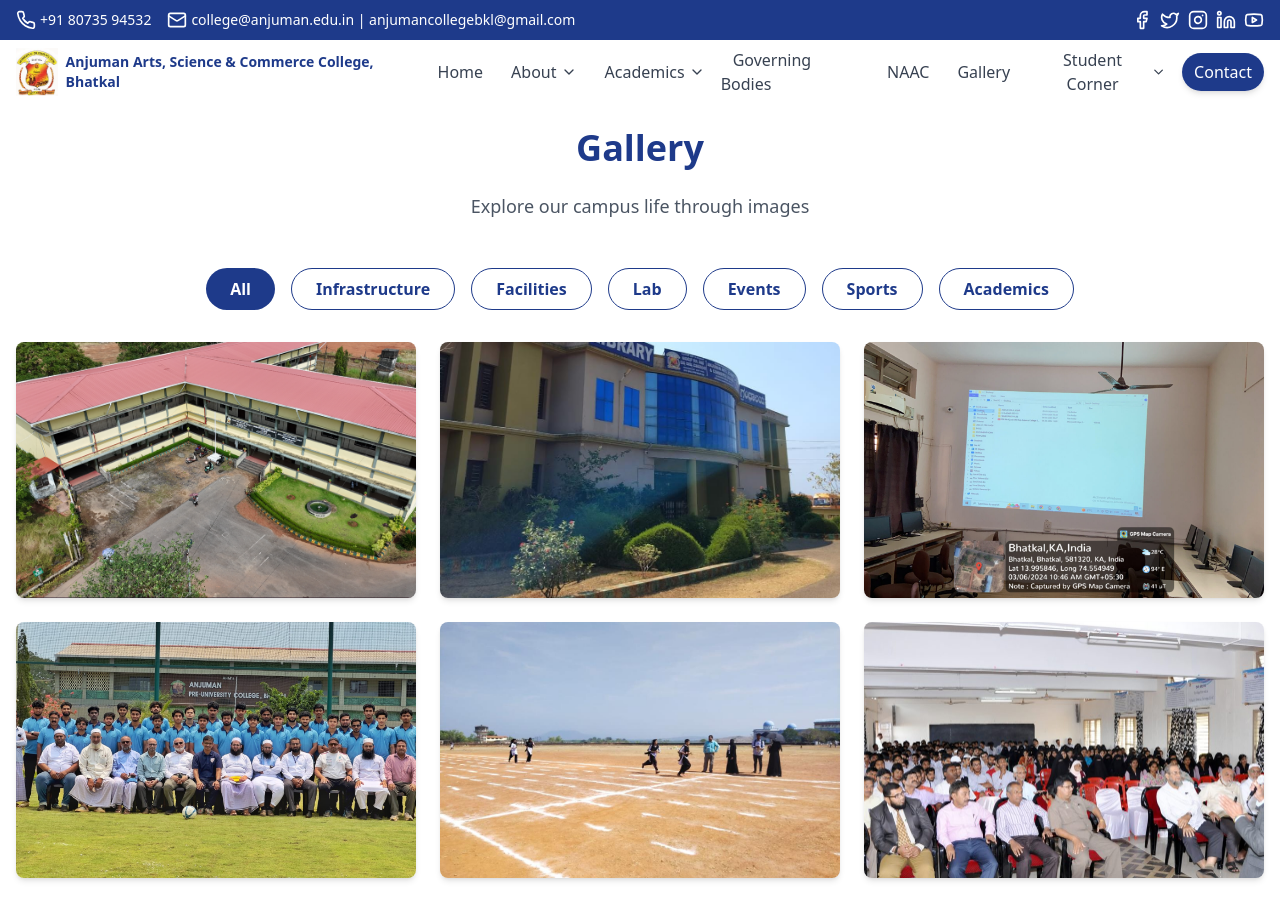
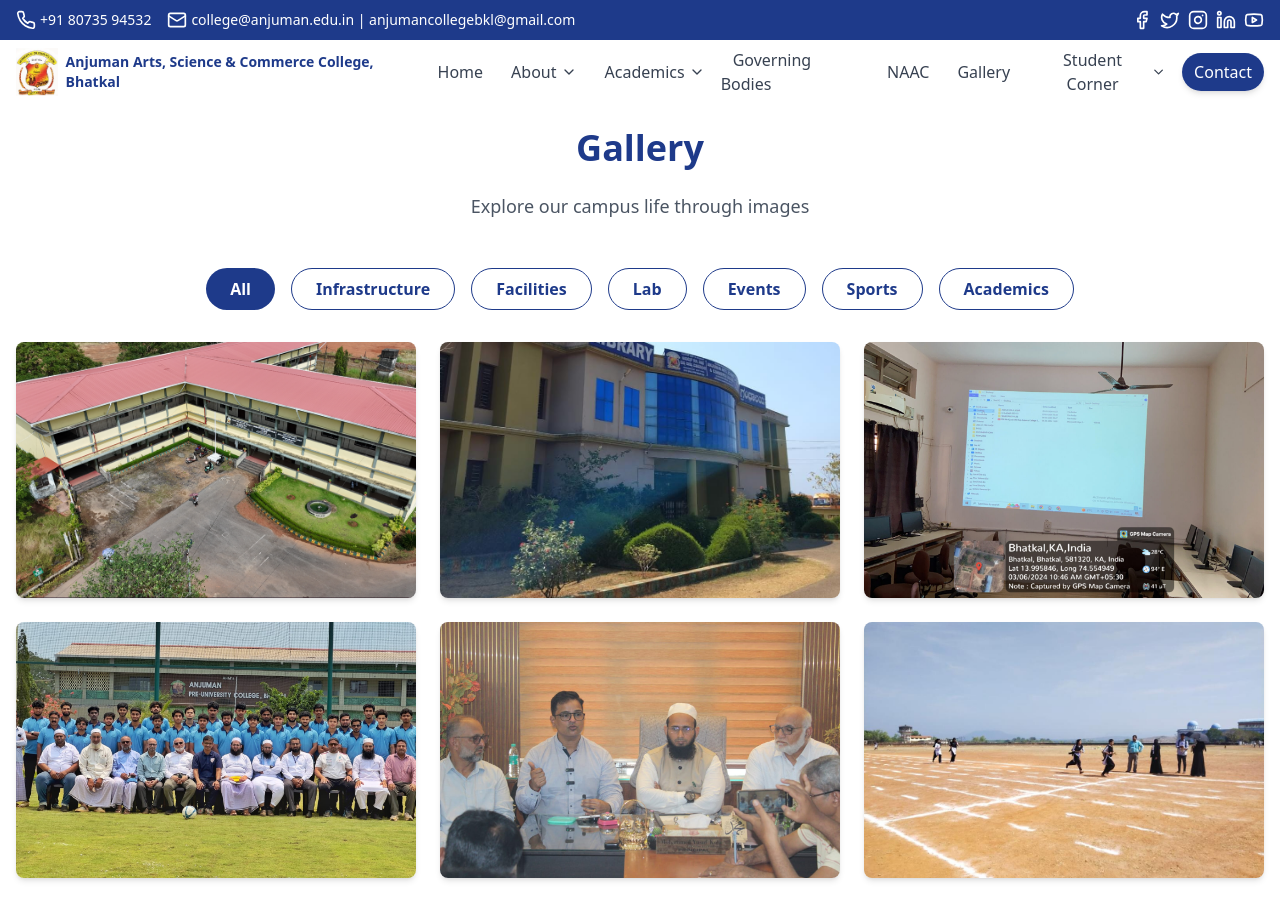
Before and after one commit to aascc-hub/aascc-web, a React (Vite) app: page /gallery in a window 1280 px wide. Shown: the top 900 px of the page. Built offline with nearby package versions, Linux system fonts and the light colour scheme.

Commit message:
change event Upcoming To Past

```diff
--- a/src/data/events.ts
+++ b/src/data/events.ts
@@ -47,7 +47,7 @@ export const allEvents: EventType[] = [
     category: 'Awareness Program',
     heroImage: '/images/mega health camp.jpg',
     attendees: '1000+',
-    status: 'upcoming',
+    status: 'past',
     description: 'Anjuman Arts, Science and Commerce College, Bhatkal, is gearing up to host a Free Mega Health Camp and Cancer Awareness Program on 19th April 2026 at the Anjuman Degree College campus. The event is being organised in collaboration with Father Muller Medical College and Hospital, Mangalore. The camp will offer free specialist consultations across a wide range of medical departments, including General Medicine, Dermatology, General Surgery, ENT, Paediatrics, Ophthalmology, Obstetrics and Gynaecology, Orthopaedics, Speech and Hearing, and Surgical Oncology.',
   },
   {
--- a/src/data/gallery.ts
+++ b/src/data/gallery.ts
@@ -2,6 +2,7 @@ export interface GalleryImage {
   image: string;
   title: string;
   category: string;
+  // description?: string;
 }
 
 export const galleryImages: GalleryImage[] = [
@@ -25,6 +26,15 @@ export const galleryImages: GalleryImage[] = [
     title: 'Event Celebration',
     category: 'Events'
   },
+
+  {
+    image: '/images/Press.jpg',
+    title: 'press release on the scheduled health camp on the Apr 19th',
+    category: 'Events',
+
+
+  },
+
   {
     image: '/images/Sports.jpeg',
     title: 'Sports Arena',
```
